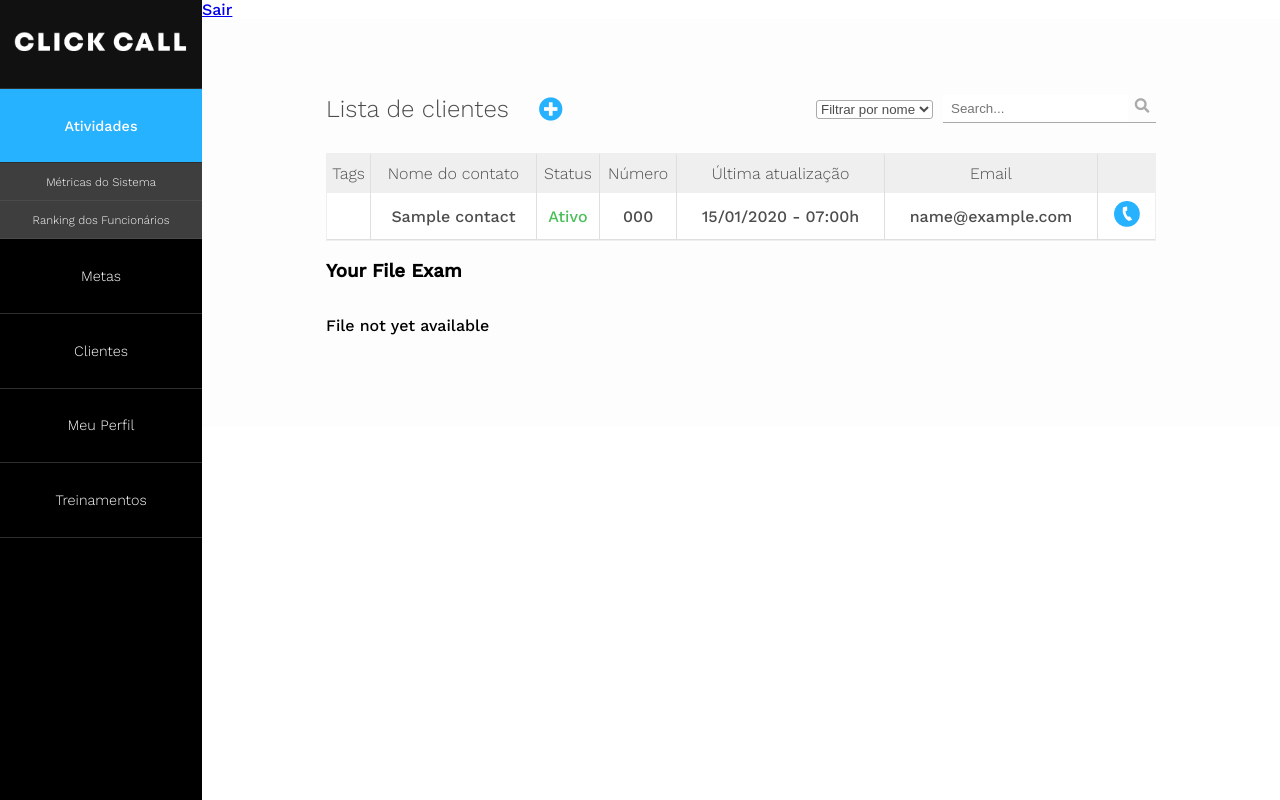
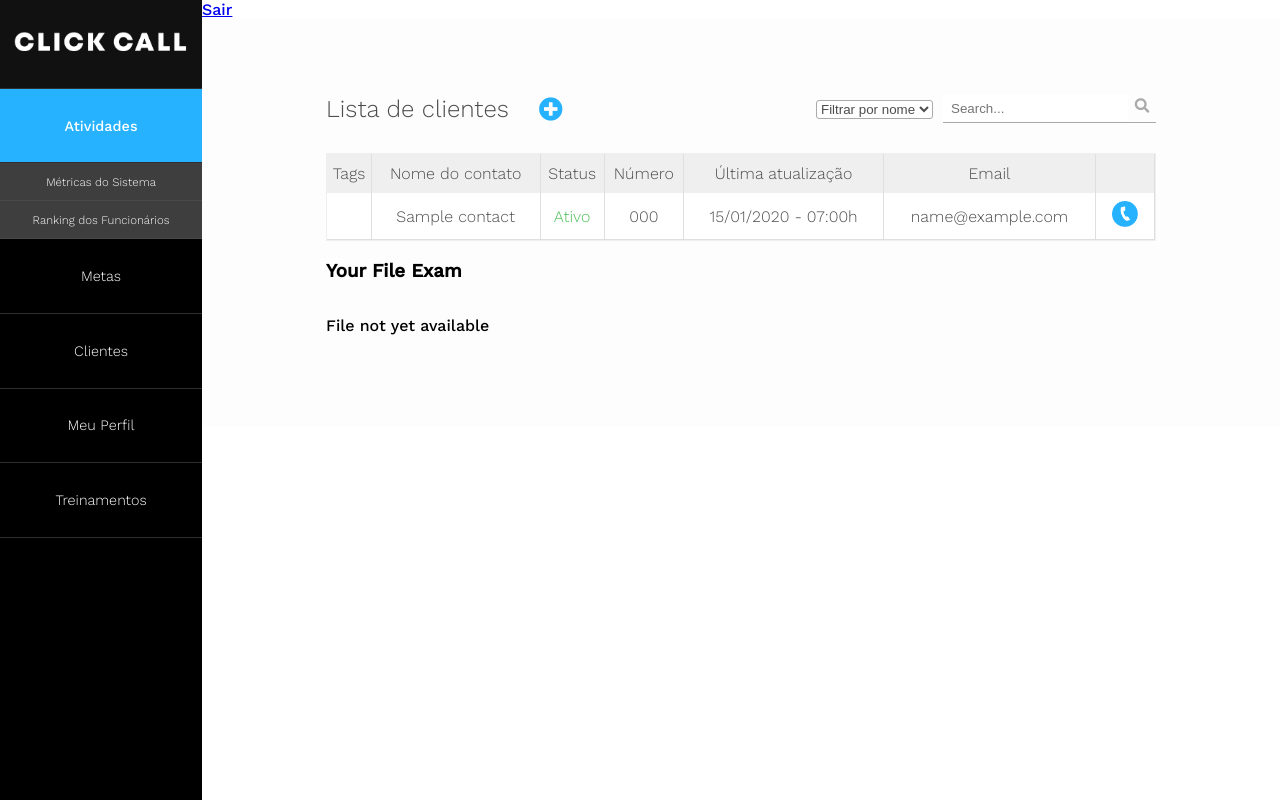
Before and after one commit to ahtlc/ClickCall, a Django app: page /clients/ in a window 1280 px wide. Run offline with Django 3.2, Linux system fonts and the light colour scheme; tables that the repository leaves empty hold one stand-in row (values such as "Sample post"); some libraries are stand-ins or nearby versions.

Commit message:
feature(back-client-list) fix css in extend app

```diff
--- a/common/templates/client_list.html
+++ b/common/templates/client_list.html
@@ -37,7 +37,7 @@
             </form>
         </div>
         <table class="client-table" cellspacing="0">
-            <tr>
+            <tr class="header-row">
                 <th>Tags</th>
                 <th>Nome do contato</th>
                 <th>Status</th>
--- a/static/css/client-list.css
+++ b/static/css/client-list.css
@@ -12,27 +12,28 @@
     color: #4D4D4D;
 }
 
-tr{
+.client-table tr{
     text-align: center;
 }
 
-th{
+.header-row th{
     padding-top: 10px;
     padding-bottom: 10px;
     background-color: #EFEFEF;
     font-weight: 100;
 }
 
-th,td{
+.header-row th, .data-row td{
     border-right: 1px solid #DFDFDF;
 }
 
-td{
+.data-row td{
     background-color:#FFFFFF;
     border-bottom: 1px solid #DFDFDF;
     padding:8px;
     padding-left: 5px;
     padding-right: 5px;
+    font-weight: 100 !important;
 }
 
 .right-table{
```
